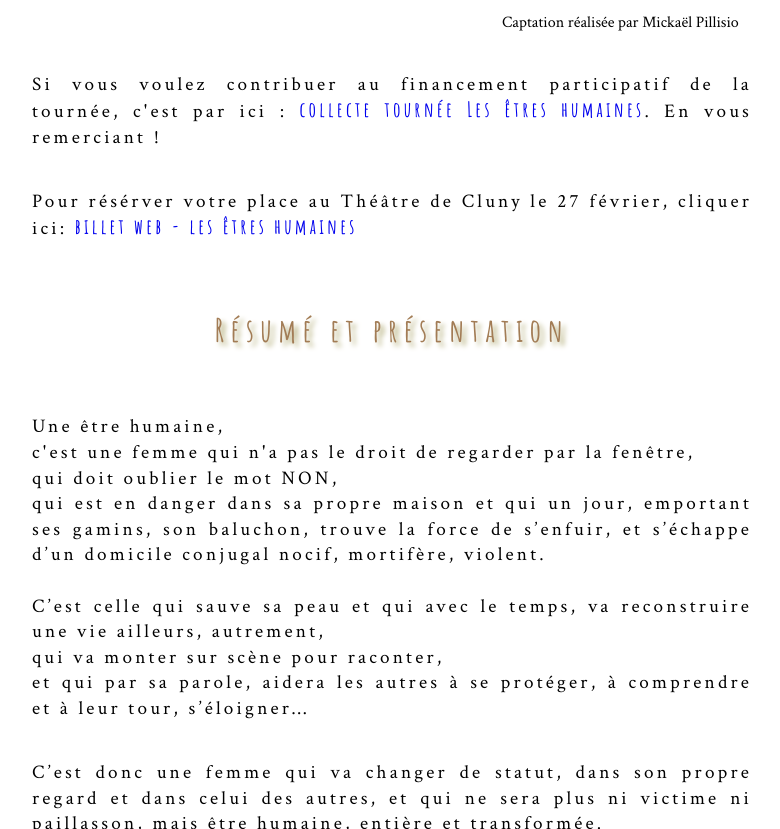
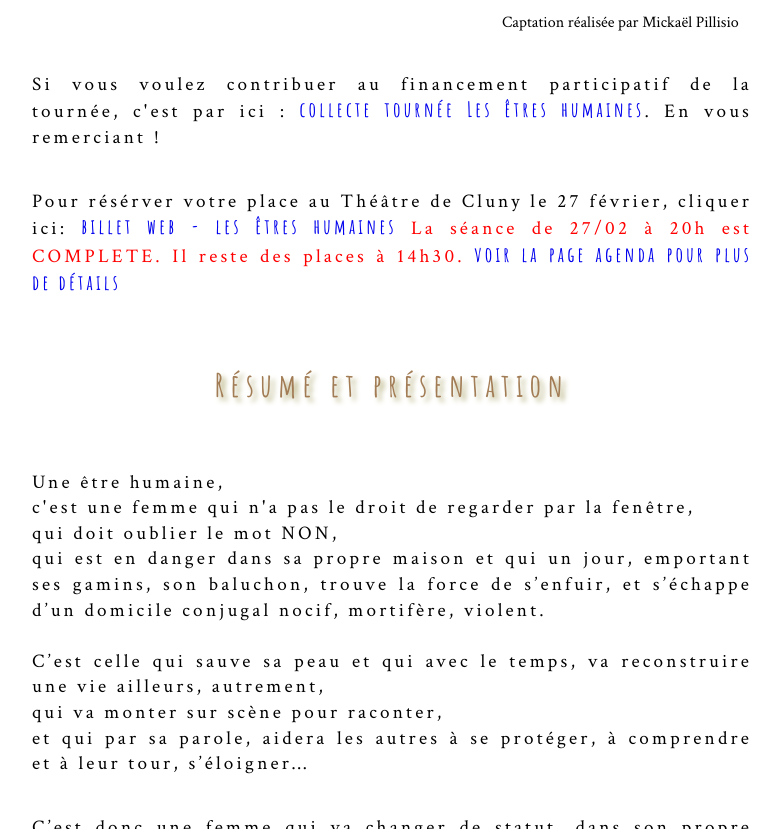
Before and after one commit to leshnik/revertouthaut, a Jekyll site: the page built from les-etres-humaines.md, in a window 1280 px wide and 900 px high, scrolled down 1105 px, cut to the strip 44-873 px from the top of the window. Shown: the whole strip, without its empty margins (248-1028 px from the left). Built offline with Jekyll 4.4.1, drawn with Linux system fonts in a browser that asks for light colours; some of the changed text lies outside the part shown.

Commit message:
leh add complete and link to agenda

```diff
--- a/les-etres-humaines.md
+++ b/les-etres-humaines.md
@@ -11,7 +11,9 @@ summary:
 <div style="position:relative;padding-top:56.25%;"><iframe src="https://iframe.mediadelivery.net/embed/13613/67fbdcea-f4d8-41b1-a54d-350a878a3d18?autoplay=false&loop=false&muted=false&preload=true&responsive=true" loading="lazy" style="border:0;position:absolute;top:0;height:100%;width:100%;" allow="accelerometer;gyroscope;autoplay;encrypted-media;picture-in-picture;" allowfullscreen="true"></iframe></div>
 <p class="cite">Captation réalisée par Mickaël Pillisio</p>
 <p class="intro-text">Si vous voulez contribuer au financement participatif de la tournée, c'est par ici&nbsp;:&nbsp;<a href="https://www.helloasso.com/associations/association-rever-tout-haut/collectes/la-tournee-des-etres-humaines" rel="noopener noreferrer" target="_blank">collecte tournée Les êtres humaines</a>. En vous remerciant&nbsp;!</p>
-<p class="intro-text">Pour résérver votre place au Théâtre de Cluny le 27 février, cliquer ici: <a href="https://www.billetweb.fr/les-etres-humaines" rel="noopener noreferrer" target="_blank">billet web - les êtres humaines</a></p>
+
+<p class="intro-text">Pour résérver votre place au Théâtre de Cluny le 27 février, cliquer ici: <a href="https://www.billetweb.fr/les-etres-humaines" rel="noopener noreferrer" target="_blank">billet web - les êtres humaines</a><span style="color:red"> La séance de 27/02 à 20h est COMPLETE. Il reste des places à 14h30. <a href="http://www.revertouthaut.fr/agenda#27-20-2026">voir la page agenda pour plus de détails</a></span></p>
+
 
 <h2>Résumé et présentation</h2>
 
@@ -122,7 +124,7 @@ Les enfants se sont endormis dans la voiture et moi j’ai regardé défiler le
 <li>le 19 mars 2026 à Besançon (25)</li>
 <li>Le 2 avril 2026 à la Salle Saint Luc à Bourbon Lancy (71), après-midi et soir</li>
 </ul>
-<p class="intro-text">D’autres dates à venir à Macon, Chalon sur Saône, Besançon, Dole, Cuisery, Yzeure, etc… </p>
+<p class="intro-text">D’autres dates à venir à Macon, Chalon sur Saône, Besançon, Dole, Cuisery, Yzeure, etc… <span style="color:red">Voir les dates en bleu sur la <a href="http://www.revertouthaut.fr/agenda">page agenda</a> pour plus d'informations. </span></p>
 <div class="center-max600-block">
   <img src="https://res.cloudinary.com/dnxcesebo/image/upload/v1763732592/Capture_d_e%CC%81cran_2025-11-19_a%CC%80_17.23.31_z7nhis.png">
 </div>
```
Also changed, not shown: other parts of les-etres-humaines.md (+1 -1 lines).
